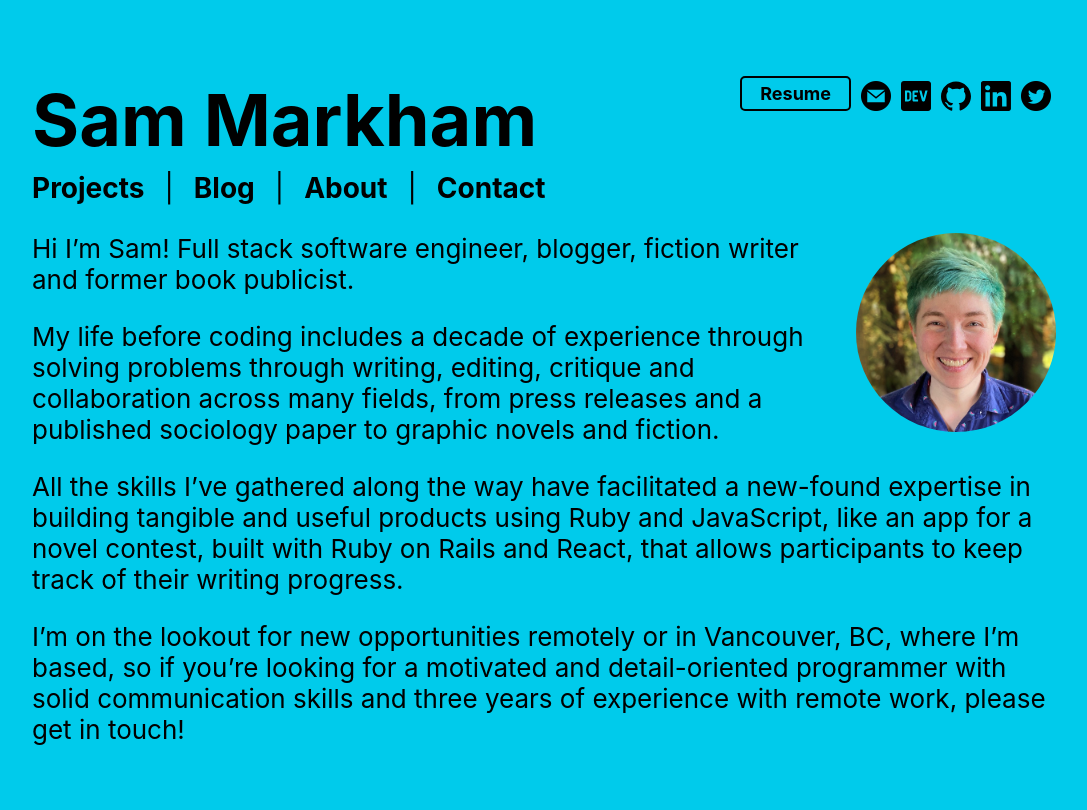
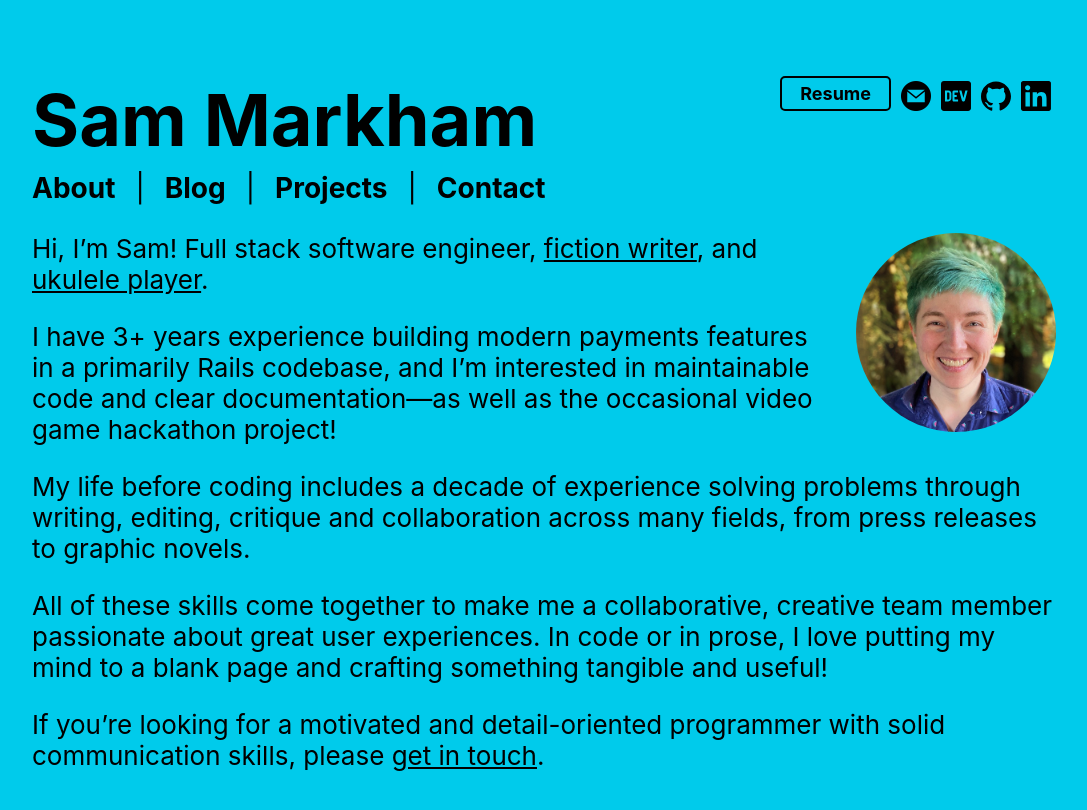
Before and after one commit to sharkham/sharkham-portfolio, a React (Create React App) app: page /about in a window 1280 px wide. Shown: the top 810 px of the page, without its empty margins (96-1183 px from the left). Built offline with nearby package versions, Linux system fonts and the light colour scheme.

Commit message:
Portfolio update

```diff
--- a/src/App.css
+++ b/src/App.css
@@ -23,6 +23,10 @@ h1 {
 
 .nav-link-first {
   padding: 2px 2px 2px 0px;
+}
+
+.body-link {
+  text-decoration: underline;
 }
 
 .link-divider {
--- a/src/assets/projects.js
+++ b/src/assets/projects.js
@@ -7,7 +7,7 @@ export const projects = [
     github: "https://github.com/sharkham/novel-tracker-frontend",
     moreinfo: "Ever wanted to run your own novel writing contest, or just keep track of your novel writing progress? Novel Tracker is a single page React app (with a Rails API as a back-end) where users can create a novel project for each year of a novel writing contest, edit it, update their wordcount (which displays in a progress bar) and earn badges for achievements. Users can also view basic information about other contest participants like novel title, summary, progress and badges.",
     image: "noveltrackerappscreenshot.png",
-    livedemo: "http://novel-tracker-app.netlify.app/",
+    livedemo: null,
     demovideo: "https://youtu.be/e5lMdRyioSU",
     relatedblogposts: [
       {
--- a/src/components/About.js
+++ b/src/components/About.js
@@ -1,15 +1,15 @@
 import React from 'react';
 import avatar from '../images/professional_avatar_2021 small.jpeg'
-import { Link } from 'react-router-dom';
 
 const About = () => {
   return (
     <div>
       <img id="avatar" src={avatar} alt="Sam, a smiling white person with short blue hair"/>
-      <p>Hi I’m Sam! Full stack software engineer, blogger, fiction writer and former book publicist.</p>
-      <p>My life before coding includes a decade of experience through solving problems through writing, editing, critique and collaboration across many fields, from press releases and a published sociology paper to graphic novels and fiction.</p>
-      <p>All the skills I’ve gathered along the way have facilitated a new-found expertise in building tangible and useful products using Ruby and JavaScript, like an <Link to={`/projects/novel-tracker-app`}>app for a novel contest</Link>, built with Ruby on Rails and React, that allows participants to keep track of their writing progress.</p>
-      <p>I’m on the lookout for new opportunities remotely or in Vancouver, BC, where I’m based, so if you’re looking for a motivated and detail-oriented programmer with solid communication skills and three years of experience with remote work, please <a href="mailto:sam.e.markham@gmail.com" target="_blank" rel="noreferrer">get in touch!</a></p>
+      <p>Hi, I’m Sam! Full stack software engineer, <a href="https://www.castofwonders.org/2024/05/cast-of-wonders-586-little-wonders-44-portal-fantasies/" target="_blank" rel="noreferrer" class="body-link">fiction writer</a>, and <a href="https://www.linkedin.com/posts/markhamsam_teamclio-lifeatclio-activity-7024175491976740864-969f?utm_source=share&utm_medium=member_desktop" target="_blank" rel="noreferrer" class="body-link">ukulele player</a>.</p>
+      <p>I have 3+ years experience building modern payments features in a primarily Rails codebase, and I’m interested in maintainable code and clear documentation—as well as the occasional video game hackathon project!</p>
+      <p>My life before coding includes a decade of experience solving problems through writing, editing, critique and collaboration across many fields, from press releases to graphic novels. </p>
+      <p>All of these skills come together to make me a collaborative, creative team member passionate about great user experiences. In code or in prose, I love putting my mind to a blank page and crafting something tangible and useful!</p>
+      <p>If you’re looking for a motivated and detail-oriented programmer with solid communication skills, please <a href="mailto:sam.e.markham@gmail.com" target="_blank" rel="noreferrer" class="body-link">get in touch</a>.</p>
     </div>
   );
 }
--- a/src/components/Blog.js
+++ b/src/components/Blog.js
@@ -34,7 +34,7 @@ const Blog = () => {
 
   return (
     <div className="blog-posts">
-      <p>I blog about coding sometimes! Check out my most recent posts here, or find more of them on my <a href="https://dev.to/sharkham" target="_blank" rel="noreferrer">DEV profile</a>.</p>
+      <p>I haven't blogged about coding in a little while, but you can check out some of my posts here, or find more of them on my <a href="https://dev.to/sharkham" target="_blank" rel="noreferrer">DEV profile</a>.</p>
       <ul>
         {blogPosts && displayPosts()}
       </ul>
--- a/src/components/NavBar.js
+++ b/src/components/NavBar.js
@@ -4,11 +4,11 @@ import { Link } from 'react-router-dom';
 const NavBar = () => {
   return (
     <nav>
-      <Link className="nav-link nav-link-first" to="/projects">Projects</Link>
+      <Link className="nav-link nav-link-first" to="/about">About</Link>
       <div className="link-divider">|</div>
       <Link className="nav-link" to="/blog">Blog</Link>
       <div className="link-divider">|</div>
-      <Link className="nav-link" to="/about">About</Link>
+      <Link className="nav-link" to="/projects">Projects</Link>
       <div className="link-divider">|</div>
       <Link className="nav-link" to="/contact">Contact</Link>
     </nav>
--- a/src/components/Socials.js
+++ b/src/components/Socials.js
@@ -3,7 +3,6 @@ import dev from '../images/dev-icon.svg'
 import email from '../images/email-icon.png'
 import github from '../images/github-icon.svg'
 import linkedin from '../images/linkedin-icon.svg'
-import twitter from '../images/twitter-icon.png'
 
 const Socials = () => {
   return (
@@ -20,9 +19,6 @@ const Socials = () => {
       <a href="https://www.linkedin.com/in/markhamsam/" target="_blank" rel="noreferrer">
         <img src={linkedin} alt="LinkedIn icon" className="social-icons" />
       </a>
-      <a href="https://twitter.com/sharkhamcodes" target="_blank" rel="noreferrer">
-        <img src={twitter} alt="Twitter icon" className="social-icons" />
-      </a>
     </div>
   );
 }
```
Also changed, not shown: 2 other files (tests, documents, lock files or other folders).
